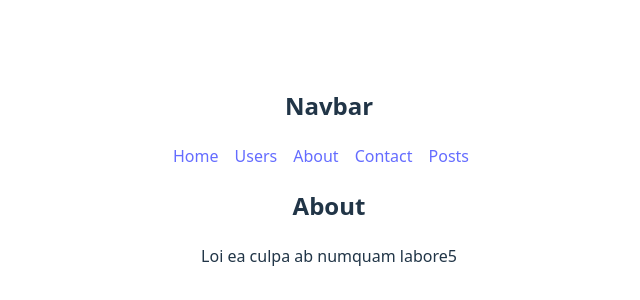
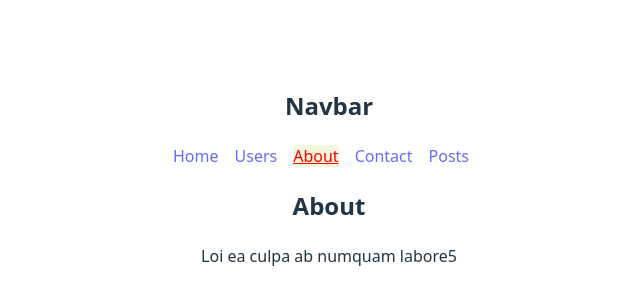
Before and after one commit to mdriyajulislamakash11/Module-45-React-Router-Concept, a React (Vite) app: page /about in a window 1280 px wide. Shown: the part 224-524 px from the top of the page, without its empty margins (311-951 px from the left). Built offline with nearby package versions, Linux system fonts and the light colour scheme.

Commit message:
ekhane ami active btn NavLink use korlam

```diff
--- a/src/components/Header.css
+++ b/src/components/Header.css
@@ -1,3 +1,9 @@
 nav a {
     margin-right: 16px;
 }
+
+nav a.active{
+    text-decoration: underline;
+    color: red;
+    background-color: beige;
+}
--- a/src/components/Header.jsx
+++ b/src/components/Header.jsx
@@ -1,17 +1,17 @@
 import React from 'react';
 import "../components/Header.css"
-import { Link } from 'react-router-dom';
+import { NavLink } from 'react-router-dom';
 
 const Header = () => {
     return (
         <div className=''>
             <h2 className='text-center'>Navbar</h2>
             <nav>
-                <Link to="/">Home</Link>
-                <Link to="/users">Users</Link>
-                <Link to="/about">About</Link>
-                <Link to="/contact">Contact</Link>
-                <Link to="/posts">Posts</Link>
+                <NavLink to="/">Home</NavLink>
+                <NavLink to="/users">Users</NavLink>
+                <NavLink to="/about">About</NavLink>
+                <NavLink to="/contact">Contact</NavLink>
+                <NavLink to="/posts">Posts</NavLink>
             </nav>
         </div>
     );
--- a/src/components/PostDetails.jsx
+++ b/src/components/PostDetails.jsx
@@ -6,8 +6,8 @@
 
   const {id, title, body } = post;
 
-  const params = useParams();
-  console.log(params)
+  const {postId} = useParams();
+  console.log(postId)
 
   const navigate = useNavigate();
 
```
